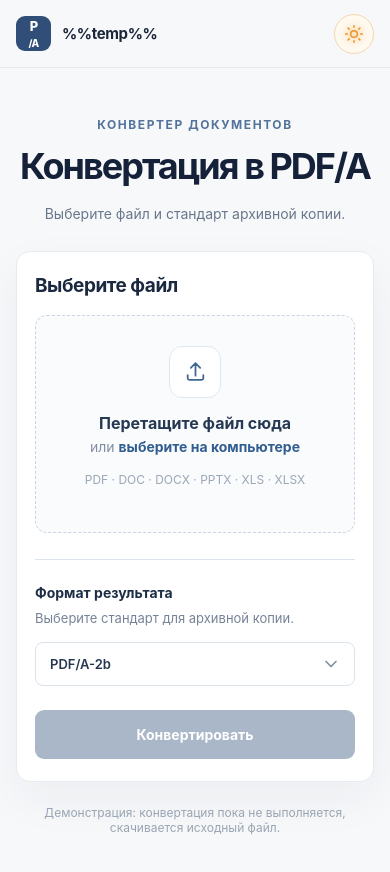
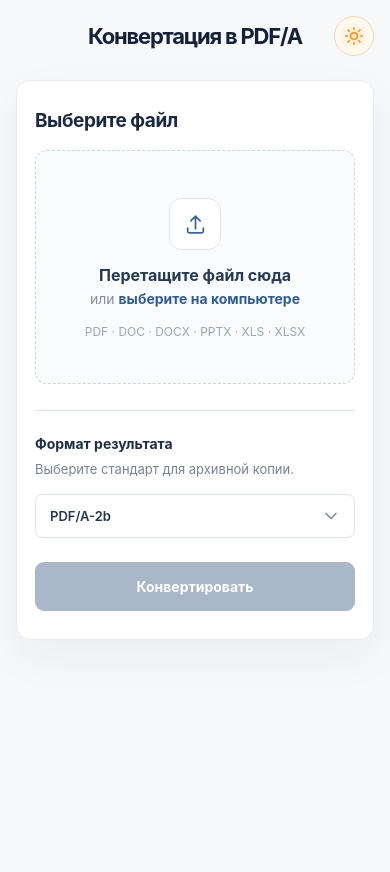
Before and after one commit to dmitriyBreyfogel/pdfa-converter, a React (Vite) app in the folder frontend/: page / in a window 390 px wide. Shown: the top 872 px of the page. After the commit the page ends 844 px from the top, so only its background shows below. Built offline with nearby package versions, Linux system fonts and the light colour scheme.

Commit message:
[FEAT]: connect file conversion form to backend API

```diff
--- a/frontend/index.html
+++ b/frontend/index.html
@@ -4,7 +4,7 @@
     <meta charset="UTF-8" />
     <meta name="viewport" content="width=device-width, initial-scale=1.0" />
     <meta name="theme-color" content="#f7f8fa" />
-    <meta name="description" content="Конвертация документов в PDF/A-1b и PDF/A-2b." />
+    <meta name="description" content="Конвертация документов в PDF/A-1b, PDF/A-2b и PDF/A-3b." />
     <title>Конвертация документов в PDF/A</title>
   </head>
   <body>
--- a/frontend/src/App.tsx
+++ b/frontend/src/App.tsx
@@ -1,17 +1,41 @@
 import { useEffect, useLayoutEffect, useRef, useState, type ChangeEvent, type DragEvent, type FormEvent, type KeyboardEvent as ReactKeyboardEvent } from 'react'
 
-type TargetFormat = 'PDF_A_2b' | 'PDF_A_1b'
-type Status = 'idle' | 'converting' | 'finishing' | 'done' | 'ready'
+type TargetFormat = 'PDF_A_1b' | 'PDF_A_2b' | 'PDF_A_3b'
+type Status = 'idle' | 'converting' | 'done' | 'ready'
 type Theme = 'light' | 'dark'
 
 const formatLabels: Record<TargetFormat, string> = {
+  PDF_A_1b: 'PDF/A-1b',
   PDF_A_2b: 'PDF/A-2b',
-  PDF_A_1b: 'PDF/A-1b',
+  PDF_A_3b: 'PDF/A-3b',
 }
-const formatOptions: TargetFormat[] = ['PDF_A_2b', 'PDF_A_1b']
-const demoConversionDurationMs = 4000
-const completionPauseMs = 280
+const formatOptions: TargetFormat[] = ['PDF_A_1b', 'PDF_A_2b', 'PDF_A_3b']
 const checkDisplayMs = 650
+
+function getFileExtension(name: string) {
+  const dotIndex = name.lastIndexOf('.')
+  return dotIndex > 0 && dotIndex < name.length - 1 ? name.slice(dotIndex + 1).toUpperCase() : 'FILE'
+}
+
+function FileTypeIcon({ name }: { name: string }) {
+  const extension = getFileExtension(name)
+  const kind = extension === 'PDF' ? 'pdf'
+    : extension === 'DOC' || extension === 'DOCX' ? 'word'
+      : extension === 'XLS' || extension === 'XLSX' ? 'excel'
+        : extension === 'PPT' || extension === 'PPTX' ? 'powerpoint'
+          : 'generic'
+  const symbol = kind === 'word' ? 'W' : kind === 'excel' ? 'X' : kind === 'powerpoint' ? 'P' : extension
+
+  return (
+    <span className={`file-type-icon file-type-icon-${kind}`} aria-hidden="true" title={extension}>
+      <svg viewBox="0 0 42 44" fill="none" strokeWidth="1.4" strokeLinejoin="round">
+        <path className="file-type-sheet" d="M17 2.5h19a3 3 0 0 1 3 3v33a3 3 0 0 1-3 3H17a3 3 0 0 1-3-3v-33a3 3 0 0 1 3-3Z" />
+        <path className="file-type-lines" d="M29 14h6m-6 6h6m-6 6h6m-15 7h15m-15 4h12" strokeLinecap="round" />
+      </svg>
+      <span className="file-type-badge">{symbol}</span>
+    </span>
+  )
+}
 
 function formatFileSize(bytes: number) {
   if (bytes === 0) return '0 КБ'
@@ -32,9 +56,11 @@ function App() {
   const fileInputRef = useRef<HTMLInputElement>(null)
   const formatDropdownRef = useRef<HTMLDivElement>(null)
   const formatButtonRef = useRef<HTMLButtonElement>(null)
-  const formatOptionRefs = useRef<Record<TargetFormat, HTMLButtonElement | null>>({ PDF_A_2b: null, PDF_A_1b: null })
+  const formatOptionRefs = useRef<Record<TargetFormat, HTMLButtonElement | null>>({ PDF_A_1b: null, PDF_A_2b: null, PDF_A_3b: null })
   const dragDepth = useRef(0)
   const conversionTimer = useRef<number | null>(null)
+  const conversionRequest = useRef<AbortController | null>(null)
+  const result = useRef<{ url: string; name: string } | null>(null)
   const [file, setFile] = useState<File | null>(null)
   const [fileRevision, setFileRevision] = useState(0)
   const [target, setTarget] = useState<TargetFormat>('PDF_A_2b')
@@ -43,8 +69,9 @@ function App() {
   const [serverError, setServerError] = useState('')
   const [theme, setTheme] = useState<Theme>(getInitialTheme)
   const [isFormatOpen, setIsFormatOpen] = useState(false)
-  const isConverting = status === 'converting' || status === 'finishing'
+  const isConverting = status === 'converting'
   const isReady = status === 'done' || status === 'ready'
+  const availableFormats = formatOptions.filter((format) => format !== target)
 
   useLayoutEffect(() => {
     document.documentElement.dataset.theme = theme
@@ -58,11 +85,21 @@ function App() {
 
   useEffect(() => () => {
     if (conversionTimer.current !== null) window.clearTimeout(conversionTimer.current)
+    conversionRequest.current?.abort()
+    if (result.current) URL.revokeObjectURL(result.current.url)
   }, [])
+
+  function clearResult() {
+    if (result.current) URL.revokeObjectURL(result.current.url)
+    result.current = null
+    if (conversionTimer.current !== null) window.clearTimeout(conversionTimer.current)
+    conversionTimer.current = null
+  }
 
   useEffect(() => {
     if (!isFormatOpen) return
-    formatOptionRefs.current[target]?.focus()
+    const firstAvailable = formatOptions.find((format) => format !== target)
+    if (firstAvailable) formatOptionRefs.current[firstAvailable]?.focus()
 
     function handleOutsideClick(event: PointerEvent) {
       if (!formatDropdownRef.current?.contains(event.target as Node)) setIsFormatOpen(false)
@@ -73,6 +110,7 @@ function App() {
   }, [isFormatOpen, target])
 
   function selectTarget(format: TargetFormat) {
+    clearResult()
     setTarget(format)
     setStatus('idle')
     setServerError('')
@@ -84,20 +122,19 @@ function App() {
     if (event.key === 'ArrowDown' || event.key === 'ArrowUp') {
       event.preventDefault()
       const direction = event.key === 'ArrowDown' ? 1 : -1
-      const nextFormat = formatOptions[(index + direction + formatOptions.length) % formatOptions.length]
+      const nextFormat = availableFormats[(index + direction + availableFormats.length) % availableFormats.length]
       formatOptionRefs.current[nextFormat]?.focus()
     }
     if (event.key === 'Home' || event.key === 'End') {
       event.preventDefault()
-      formatOptionRefs.current[formatOptions[event.key === 'Home' ? 0 : formatOptions.length - 1]]?.focus()
+      formatOptionRefs.current[availableFormats[event.key === 'Home' ? 0 : availableFormats.length - 1]]?.focus()
     }
   }
 
   function selectFile(nextFile?: File) {
     setServerError('')
     if (!nextFile) return
-    if (conversionTimer.current !== null) window.clearTimeout(conversionTimer.current)
-    conversionTimer.current = null
+    clearResult()
     setFile(nextFile)
     setFileRevision((revision) => revision + 1)
     setStatus('idle')
@@ -110,8 +147,7 @@ function App() {
 
   function clearFile() {
     if (isConverting) return
-    if (conversionTimer.current !== null) window.clearTimeout(conversionTimer.current)
-    conversionTimer.current = null
+    clearResult()
     setFile(null)
     setStatus('idle')
     setServerError('')
@@ -119,25 +155,27 @@ function App() {
   }
 
   function handleDragEnter(event: DragEvent<HTMLDivElement>) {
+    if (!event.dataTransfer.types.includes('Files')) return
     event.preventDefault()
     if (isConverting) return
     dragDepth.current += 1
     setIsDragging(true)
   }
 
-  function handleDragLeave(event: DragEvent<HTMLDivElement>) {
-    event.preventDefault()
-    if (isConverting) return
+  function handleDragLeave() {
+    if (dragDepth.current === 0) return
     dragDepth.current = Math.max(0, dragDepth.current - 1)
     if (dragDepth.current === 0) setIsDragging(false)
   }
 
   function handleDragOver(event: DragEvent<HTMLDivElement>) {
+    if (!event.dataTransfer.types.includes('Files')) return
     event.preventDefault()
     event.dataTransfer.dropEffect = isConverting ? 'none' : 'copy'
   }
 
   function handleDrop(event: DragEvent<HTMLDivElement>) {
+    if (!event.dataTransfer.types.includes('Files') && event.dataTransfer.files.length === 0) return
     event.preventDefault()
     dragDepth.current = 0
     setIsDragging(false)
@@ -145,48 +183,85 @@ function App() {
     selectFile(event.dataTransfer.files[0])
   }
 
-  function handleSubmit(event: FormEvent<HTMLFormElement>) {
+  async function handleSubmit(event: FormEvent<HTMLFormElement>) {
     event.preventDefault()
     if (!file || isConverting) return
-    if (isReady) {
-      downloadOriginal()
+    if (isReady && result.current) {
+      downloadResult()
       return
     }
     setIsFormatOpen(false)
     setStatus('converting')
     setServerError('')
-    if (conversionTimer.current !== null) window.clearTimeout(conversionTimer.current)
-    conversionTimer.current = window.setTimeout(() => {
-      setStatus('finishing')
-      conversionTimer.current = window.setTimeout(() => {
+    const controller = new AbortController()
+    conversionRequest.current = controller
+    const formData = new FormData()
+    formData.append('file', file)
+    formData.append('target', target)
+
+    try {
+      const response = await fetch('/api/convert', {
+        method: 'POST',
+        body: formData,
+        signal: controller.signal,
+      })
+      if (!response.ok) {
+        let message = `Не удалось конвертировать файл (HTTP ${response.status}).`
+        if (response.headers.get('content-type')?.includes('application/json')) {
+          try {
+            const error: unknown = await response.json()
+            if (error && typeof error === 'object' && 'message' in error && typeof error.message === 'string') {
+              message = error.message
+            }
+          } catch {
+            // Оставляем сообщение со статусом, если сервер вернул некорректный JSON.
+          }
+        }
+        throw new Error(message)
+      }
+
+      const pdf = await response.blob()
+      result.current = {
+        url: URL.createObjectURL(pdf),
+        name: file.name.replace(/\.[^/.]+$/, '') + '.pdf',
+      }
       setStatus('done')
       conversionTimer.current = window.setTimeout(() => {
         setStatus('ready')
         conversionTimer.current = null
       }, checkDisplayMs)
-      }, completionPauseMs)
-    }, demoConversionDurationMs)
+    } catch (error) {
+      if (controller.signal.aborted) return
+      setStatus('idle')
+      setServerError(error instanceof Error && !(error instanceof TypeError)
+        ? error.message
+        : 'Не удалось связаться с сервером. Попробуйте ещё раз.')
+    } finally {
+      if (conversionRequest.current === controller) conversionRequest.current = null
+    }
   }
 
-  function downloadOriginal() {
-    if (!file || !isReady) return
-    const url = URL.createObjectURL(file)
+  function downloadResult() {
+    if (!result.current || !isReady) return
     const link = document.createElement('a')
-    link.href = url
-    link.download = file.name
+    link.href = result.current.url
+    link.download = result.current.name
     document.body.appendChild(link)
     link.click()
     link.remove()
-    window.setTimeout(() => URL.revokeObjectURL(url), 60_000)
   }
 
   return (
-    <div className="page-shell">
-      <header className="site-header">
-        <a className="brand" href="/" aria-label="%%temp%% — на главную">
-          <span className="brand-mark" aria-hidden="true">P<span>/A</span></span>
-          <span className="brand-name">%%temp%%</span>
-        </a>
+    <div
+      className={`page-shell${isDragging ? ' page-shell-dragging' : ''}`}
+      onDragEnter={handleDragEnter}
+      onDragLeave={handleDragLeave}
+      onDragOver={handleDragOver}
+      onDrop={handleDrop}
+    >
+      <div className="page-drop-overlay" aria-hidden="true">
+        <span>Отпустите файл в любом месте страницы</span>
+      </div>
       <button
         className="theme-toggle"
         type="button"
@@ -206,13 +281,10 @@ function App() {
           </svg>
         )}
       </button>
-      </header>
 
       <main className="main-content">
         <div className="intro">
-          <p className="eyebrow">Конвертер документов</p>
           <h1>Конвертация в PDF/A</h1>
-          <p className="intro-text">Выберите файл и стандарт архивной копии.</p>
         </div>
 
         <form className="converter-card" onSubmit={handleSubmit}>
@@ -224,10 +296,6 @@ function App() {
 
           <div
             className={`dropzone${file ? ' dropzone-compact' : ''}${isDragging ? ' dropzone-active' : ''}${isConverting ? ' dropzone-disabled' : ''}`}
-            onDragEnter={handleDragEnter}
-            onDragLeave={handleDragLeave}
-            onDragOver={handleDragOver}
-            onDrop={handleDrop}
           >
             <input
               ref={fileInputRef}
@@ -247,8 +315,11 @@ function App() {
               </span>
               {file ? (
                 <span key={fileRevision} className="dropzone-file">
+                  <FileTypeIcon name={file.name} />
+                  <span className="file-details">
                     <strong title={file.name}>{file.name}</strong>
                     <span>{formatFileSize(file.size)}</span>
+                  </span>
                 </span>
               ) : (
                 <>
@@ -309,20 +380,19 @@ function App() {
                 </svg>
               </button>
               <div id="target-options" className={`format-menu${isFormatOpen ? ' format-menu-open' : ''}`} role="listbox" aria-label="Формат результата" aria-hidden={!isFormatOpen}>
-                {formatOptions.map((format, index) => (
+                {availableFormats.map((format, index) => (
                   <button
                     key={format}
                     ref={(element) => { formatOptionRefs.current[format] = element }}
                     className="format-option"
                     type="button"
                     role="option"
-                    aria-selected={target === format}
-                    tabIndex={isFormatOpen && target === format ? 0 : -1}
+                    aria-selected={false}
+                    tabIndex={isFormatOpen && index === 0 ? 0 : -1}
                     onClick={() => selectTarget(format)}
                     onKeyDown={(event) => handleFormatOptionKeyDown(event, index)}
                   >
                     <span>{formatLabels[format]}</span>
-                    {target === format && <span aria-hidden="true">✓</span>}
                   </button>
                 ))}
               </div>
@@ -338,7 +408,7 @@ function App() {
                   <>
                     <svg className="conversion-ring" viewBox="0 0 24 24" fill="none">
                       <circle className="conversion-ring-track" cx="12" cy="12" r="9" />
-                      <circle className="conversion-ring-fill" cx="12" cy="12" r="9" style={{ animationDuration: `${demoConversionDurationMs}ms` }} />
+                      <circle className="conversion-ring-fill" cx="12" cy="12" r="9" />
                     </svg>
                     <svg className="conversion-check" viewBox="0 0 24 24" fill="none">
                       <circle cx="12" cy="12" r="10" fill="currentColor" />
@@ -360,7 +430,6 @@ function App() {
           </div>
         </form>
 
-        <p className="page-note">Демонстрация: конвертация пока не выполняется, скачивается исходный файл.</p>
       </main>
     </div>
   )
--- a/frontend/src/style.css
+++ b/frontend/src/style.css
@@ -12,50 +12,34 @@
 
 body { min-width: 320px; min-height: 100vh; margin: 0; }
 button, select { font: inherit; }
-.page-shell { min-height: 100vh; }
+.page-shell { display: flex; flex-direction: column; min-height: 100vh; }
 
-.site-header {
-  position: sticky;
-  top: 0;
-  z-index: 20;
-  display: flex;
-  align-items: center;
-  justify-content: space-between;
-  height: 80px;
-  padding: 0 24px;
-  border-bottom: 1px solid #e7ebf0;
-  background: rgb(247 248 250 / 94%);
-  backdrop-filter: blur(12px);
+.page-drop-overlay {
+  position: fixed;
+  z-index: 30;
+  inset: 12px;
+  display: grid;
+  place-items: center;
+  padding: 24px;
+  border: 2px dashed #5c82b3;
+  border-radius: 18px;
+  color: #254970;
+  background: rgb(236 245 255 / 90%);
+  opacity: 0;
+  visibility: hidden;
+  pointer-events: none;
+  text-align: center;
+  transition: opacity .16s ease, visibility .16s ease;
 }
 
-.brand {
-  display: inline-flex;
-  align-items: center;
-  gap: 11px;
-  color: #1b2639;
-  font-size: 15px;
-  font-weight: 700;
-  letter-spacing: -.025em;
-  text-decoration: none;
-}
-
-.brand-mark {
-  display: grid;
-  place-items: center;
-  width: 35px;
-  height: 35px;
-  border-radius: 9px;
-  color: #fff;
-  background: #304e77;
-  font-size: 13px;
-  font-weight: 800;
-  letter-spacing: -.06em;
-}
-
-.brand-mark span { font-size: 10px; }
-.brand-name { white-space: nowrap; }
+.page-drop-overlay span { font-size: clamp(18px, 3vw, 24px); font-weight: 700; line-height: 1.35; }
+.page-shell-dragging .page-drop-overlay { opacity: 1; visibility: visible; }
 
 .theme-toggle {
+  position: fixed;
+  z-index: 20;
+  top: 24px;
+  right: 24px;
   display: grid;
   place-items: center;
   width: 40px;
@@ -76,31 +60,20 @@ button, select { font: inherit; }
   filter: drop-shadow(0 0 3px rgb(244 158 45 / 60%)) drop-shadow(0 0 8px rgb(244 158 45 / 28%));
 }
 
-.main-content { max-width: 724px; margin: 0 auto; padding: 65px 24px 72px; }
-.intro { margin-bottom: 30px; text-align: center; }
-
-.eyebrow {
-  margin: 0 0 14px;
-  color: #54739b;
-  font-size: 12px;
-  font-weight: 700;
-  letter-spacing: .13em;
-  text-transform: uppercase;
-}
+.main-content { width: 100%; max-width: 900px; margin: 0 auto; padding: 20px 24px 56px; }
+.intro { display: flex; align-items: center; justify-content: center; min-height: 48px; margin-bottom: 28px; text-align: center; }
 
 h1 {
   margin: 0;
   color: #142139;
-  font-size: clamp(36px, 6vw, 50px);
+  font-size: clamp(28px, 3.6vw, 40px);
   font-weight: 700;
   letter-spacing: -.055em;
   line-height: 1.12;
 }
 
-.intro-text { margin: 17px 0 0; color: #69778a; font-size: 16px; line-height: 1.6; }
-
 .converter-card {
-  padding: 32px;
+  padding: 48px 40px;
   border: 1px solid #e7ebf0;
   border-radius: 18px;
   background: #fff;
@@ -135,7 +108,8 @@ h2 { margin: 0; color: #1a2840; font-size: 19px; font-weight: 700; letter-spacin
   display: flex;
   flex-direction: column;
   align-items: center;
-  height: 216px;
+  justify-content: center;
+  height: 280px;
   overflow: hidden;
   padding: 33px 20px 29px;
   cursor: pointer;
@@ -191,19 +165,60 @@ h2 { margin: 0; color: #1a2840; font-size: 19px; font-weight: 700; letter-spacin
 .dropzone-file {
   display: flex;
   flex: 1;
-  flex-direction: column;
-  gap: 3px;
+  align-items: center;
+  gap: 12px;
   min-width: 0;
   animation: file-update .4s ease-out both;
 }
+
+.file-type-icon {
+  --file-accent: #6e8299;
+  --file-paper: #eef3f8;
+  --file-ink: #b3c3d3;
+  position: relative;
+  flex: none;
+  width: 42px;
+  height: 44px;
+}
+
+.file-type-icon-pdf { --file-accent: #d9414c; --file-paper: #fff1f2; --file-ink: #e7b2b7; }
+.file-type-icon-word { --file-accent: #246db9; --file-paper: #edf5fd; --file-ink: #accae8; }
+.file-type-icon-excel { --file-accent: #19875b; --file-paper: #edf9f2; --file-ink: #a9d8be; }
+.file-type-icon-powerpoint { --file-accent: #d46839; --file-paper: #fff3ed; --file-ink: #eac0aa; }
+.file-type-icon svg { display: block; width: 100%; height: 100%; }
+.file-type-sheet { fill: var(--file-paper); stroke: var(--file-ink); }
+.file-type-lines { stroke: var(--file-ink); }
+.file-type-badge {
+  position: absolute;
+  top: 10px;
+  left: 0;
+  display: grid;
+  place-items: center;
+  width: 29px;
+  height: 27px;
+  overflow: hidden;
+  border-radius: 5px;
+  color: #fff;
+  background: var(--file-accent);
+  box-shadow: 0 3px 7px rgb(24 36 58 / 14%);
+  font-size: 15px;
+  font-weight: 800;
+  letter-spacing: -.04em;
+  text-align: center;
+  text-overflow: ellipsis;
+  white-space: nowrap;
+}
+.file-type-icon-pdf .file-type-badge,
+.file-type-icon-generic .file-type-badge { font-size: 9px; letter-spacing: -.01em; }
+.file-details { display: flex; flex: 1; flex-direction: column; gap: 3px; min-width: 0; }
 
 @keyframes file-update {
   from { opacity: .35; transform: translateY(6px); }
   to { opacity: 1; transform: translateY(0); }
 }
 
-.dropzone-file strong { overflow: hidden; color: #263952; font-size: 14px; font-weight: 650; text-overflow: ellipsis; white-space: nowrap; }
-.dropzone-file > span { color: #8090a2; font-size: 12px; }
+.file-details strong { overflow: hidden; color: #263952; font-size: 14px; font-weight: 650; text-overflow: ellipsis; white-space: nowrap; }
+.file-details > span { color: #8090a2; font-size: 12px; }
 .clear-file {
   position: absolute;
   z-index: 1;
@@ -229,7 +244,7 @@ h2 { margin: 0; color: #1a2840; font-size: 19px; font-weight: 700; letter-spacin
 .form-divider { height: 1px; margin: 30px 0 25px; background: #dce3eb; }
 .format-section { display: flex; align-items: center; justify-content: space-between; gap: 24px; }
 .field-label { color: #1e2e46; font-size: 14px; font-weight: 700; }
-.format-dropdown { position: relative; flex: none; width: 183px; }
+.format-dropdown { position: relative; flex: none; width: 220px; }
 
 .format-trigger {
   display: flex;
@@ -292,7 +307,6 @@ h2 { margin: 0; color: #1a2840; font-size: 19px; font-weight: 700; letter-spacin
 }
 
 .format-option:hover, .format-option:focus-visible { outline: none; background: #f4f8fc; }
-.format-option[aria-selected='true'] { color: #315d90; background: #eef4fa; }
 
 .convert-button {
   position: relative;
@@ -332,12 +346,11 @@ h2 { margin: 0; color: #1a2840; font-size: 19px; font-weight: 700; letter-spacin
   stroke: #fff;
   stroke-width: 2.6;
   stroke-linecap: round;
-  stroke-dasharray: 56.55;
-  stroke-dashoffset: 56.55;
-  animation: circle-progress linear forwards;
+  stroke-dasharray: 14 42.55;
+  animation: circle-spin 1s linear infinite;
 }
 
-@keyframes circle-progress { to { stroke-dashoffset: 0; } }
+@keyframes circle-spin { to { stroke-dashoffset: -56.55; } }
 
 .conversion-check {
   color: #58c984;
@@ -362,23 +375,22 @@ h2 { margin: 0; color: #1a2840; font-size: 19px; font-weight: 700; letter-spacin
 .form-message:empty { display: none; }
 .form-message p { margin: 15px 0 0; font-size: 13px; line-height: 1.45; }
 .error-message { color: #b44343; }
-.page-note { margin: 23px 0 0; color: #9aa5b3; font-size: 12px; text-align: center; }
 .sr-only { position: absolute; width: 1px; height: 1px; padding: 0; overflow: hidden; clip: rect(0, 0, 0, 0); white-space: nowrap; border: 0; }
 
 @media (prefers-reduced-motion: reduce) {
-  .dropzone-label, .upload-icon, .upload-icon svg, .format-menu, .format-chevron, .theme-toggle, .conversion-ring, .conversion-check, .conversion-download { transition: none; }
+  .page-drop-overlay, .dropzone-label, .upload-icon, .upload-icon svg, .format-menu, .format-chevron, .theme-toggle, .conversion-ring, .conversion-check, .conversion-download { transition: none; }
   .dropzone-title, .dropzone-subtitle, .dropzone-hint, .dropzone-file { animation: none; }
   .conversion-ring { display: none; }
 }
 
 @media (max-width: 600px) {
-  .site-header { height: 68px; padding: 0 16px; }
-  .main-content { padding: 49px 16px 55px; }
-  .intro { margin-bottom: 25px; }
-  .intro-text { font-size: 14px; }
-  .converter-card { padding: 22px 18px; border-radius: 14px; }
+  .theme-toggle { top: 16px; right: 16px; }
+  .main-content { padding: 16px 16px 40px; }
+  .intro { min-height: 40px; margin-bottom: 24px; padding: 0 48px; }
+  h1 { font-size: clamp(22px, 5vw, 28px); }
+  .converter-card { padding: 28px 18px; border-radius: 14px; }
   .card-heading { margin-bottom: 18px; }
-  .dropzone-label { padding: 30px 14px 27px; }
+  .dropzone-label { height: 232px; padding: 30px 14px 27px; }
   .dropzone-compact .dropzone-label { padding: 12px 48px 12px 14px; }
   .clear-file { right: 8px; width: 28px; height: 28px; }
   .form-divider { margin: 26px 0 22px; }
@@ -393,22 +405,17 @@ h2 { margin: 0; color: #1a2840; font-size: 19px; font-weight: 700; letter-spacin
   background: #111722;
 }
 
-:root[data-theme='dark'] .site-header { border-color: #2b3a4d; background: rgb(17 23 34 / 94%); }
-:root[data-theme='dark'] .brand { color: #edf3fa; }
-:root[data-theme='dark'] .brand-mark { background: #416b99; }
 :root[data-theme='dark'] .theme-toggle { border-color: #456889; color: #81cbff; background: #1d3045; }
+:root[data-theme='dark'] .page-drop-overlay { border-color: #8cb9e9; color: #d2e9ff; background: rgb(17 23 34 / 90%); }
 :root[data-theme='dark'] .theme-toggle:hover { border-color: #8ccfff; background: #26415c; }
 :root[data-theme='dark'] .theme-toggle:focus-visible { outline-color: #8cb9e9; }
 :root[data-theme='dark'] .theme-toggle svg { filter: drop-shadow(0 0 3px rgb(105 194 255 / 72%)) drop-shadow(0 0 9px rgb(105 194 255 / 36%)); }
-:root[data-theme='dark'] .eyebrow { color: #9dc3ee; }
-
 :root[data-theme='dark'] h1,
 :root[data-theme='dark'] h2,
 :root[data-theme='dark'] .dropzone-title,
 :root[data-theme='dark'] .file-details strong,
 :root[data-theme='dark'] .field-label { color: #edf3fa; }
 
-:root[data-theme='dark'] .intro-text,
 :root[data-theme='dark'] .field-description,
 :root[data-theme='dark'] .dropzone-subtitle { color: #aebed0; }
 
@@ -427,8 +434,8 @@ h2 { margin: 0; color: #1a2840; font-size: 19px; font-weight: 700; letter-spacin
 :root[data-theme='dark'] .upload-icon { border-color: #405a75; color: #acd2fa; background: #2a3b50; }
 :root[data-theme='dark'] .choose-file { color: #a9d2ff; }
 :root[data-theme='dark'] .dropzone-hint { color: #97a9be; }
-:root[data-theme='dark'] .dropzone-file strong { color: #edf3fa; }
-:root[data-theme='dark'] .dropzone-file > span { color: #aebed0; }
+:root[data-theme='dark'] .file-type-icon { --file-paper: #2c4056; --file-ink: #6583a1; }
+:root[data-theme='dark'] .file-details > span { color: #aebed0; }
 :root[data-theme='dark'] .clear-file { color: #aebfd0; }
 :root[data-theme='dark'] .clear-file:not(:disabled):hover { color: #f5f9ff; background: #304257; }
 :root[data-theme='dark'] .clear-file:focus-visible { outline-color: #8cb9e9; }
@@ -442,10 +449,8 @@ h2 { margin: 0; color: #1a2840; font-size: 19px; font-weight: 700; letter-spacin
 :root[data-theme='dark'] .format-option { color: #edf3fa; }
 :root[data-theme='dark'] .format-option:hover,
 :root[data-theme='dark'] .format-option:focus-visible { background: #2d4158; }
-:root[data-theme='dark'] .format-option[aria-selected='true'] { color: #cae4ff; background: #304b66; }
 :root[data-theme='dark'] .convert-button { background: #416d9a; }
 :root[data-theme='dark'] .convert-button:not(:disabled):hover { background: #4d7ba9; }
 :root[data-theme='dark'] .convert-button:disabled { color: #a9b7c8; background: #354458; }
 :root[data-theme='dark'] .convert-button:disabled.convert-button-converting { color: #fff; background: #416d9a; }
 :root[data-theme='dark'] .error-message { color: #ffadad; }
-:root[data-theme='dark'] .page-note { color: #91a3b9; }
--- a/frontend/vite.config.ts
+++ b/frontend/vite.config.ts
@@ -3,4 +3,9 @@ import react from '@vitejs/plugin-react'
 
 export default defineConfig({
   plugins: [react()],
+  server: {
+    proxy: {
+      '/api': 'http://localhost:8080',
+    },
+  },
 })
```
Lines whose indentation alone changed are shown as unchanged.
